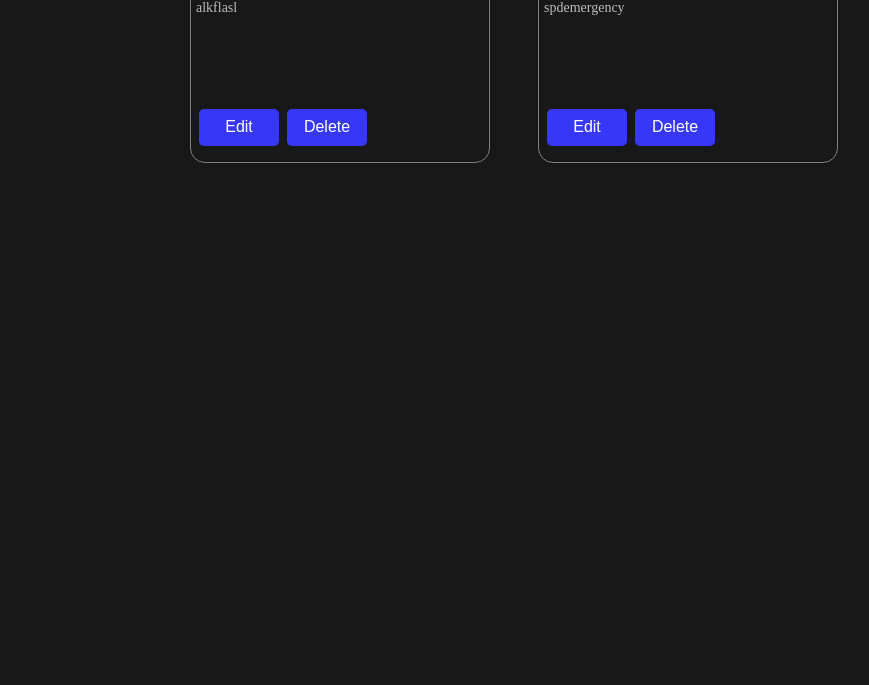
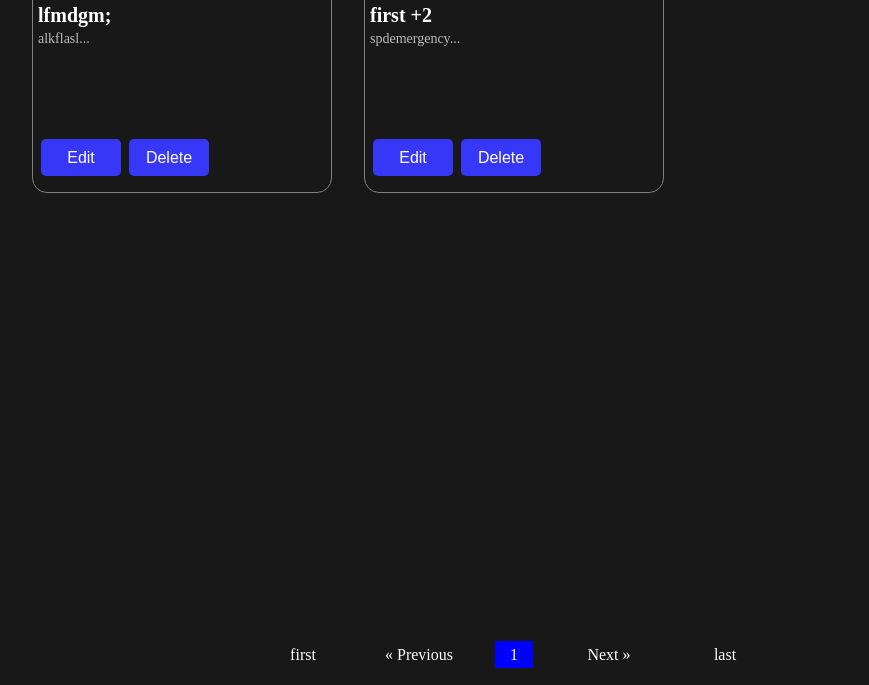
Before and after one commit to Manishankar-Mandapati/simple-crud-application, a PHP site: page / in a window 1280 px wide. Shown: the part 325-1010 px from the top of the page, without its empty margins (126-995 px from the left). Before the commit the page ends 488 px from the top, so only its background shows below. Run offline with PHP 8.4, Linux system fonts and the light colour scheme; data comes from the database, SQL or seed files in the repository.

Commit message:
added search and pagination functionality

```diff
--- a/createPost.php
+++ b/createPost.php
@@ -42,7 +42,7 @@ else
         include("nav.php");
     ?>
     <div class="full-screen flex-box content-center">
-        <form class="flex-box flex-col" action="createPost.php" method="post">
+        <form class="flex-box flex-col form" action="createPost.php" method="post">
             <h2 class="form-title">Create Post</h2>
             <input type="text" name="title" id="" placeholder="Title">
             <textarea name="content" id="" cols="30" rows="10" placeholder="Description"></textarea>
--- a/delete.php
+++ b/delete.php
@@ -18,4 +18,9 @@ if(isset($_SESSION["username"]))
  {
     echo $e;
  }
+}else{
+    echo '<script>window.alert("please login")
+        window.location.href = "/CRUD_Application/login.php"
+    </script>';
+   // header("Location:register.php");
 }
--- a/edit.php
+++ b/edit.php
@@ -24,7 +24,7 @@ if(isset($_SESSION['username'])){
 else
 {
     echo '<script>window.alert("please login")
-        window.location.href = "/CRUD_Application/index.php"
+        window.location.href = "/CRUD_Application/login.php"
     </script>';
     // header("Location:login.php");
 }
@@ -54,7 +54,7 @@ else
         }
     ?>
     <div class="full-screen flex-box content-center">
-        <form class="flex-box flex-col" action="edit.php?id=<?php echo $search_element?>" method="post">
+        <form class="flex-box flex-col form" action="edit.php?id=<?php echo $search_element?>" method="post">
             <h2 class="form-title">Edit Post</h2>
             <input type="text" name="title" id="" value="<?php echo $title?>">
             <textarea name="content" id="" cols="30" rows="10"><?php echo $content?></textarea>
--- a/index.php
+++ b/index.php
@@ -1,5 +1,6 @@
 <?php
-require_once('backend/dbConnection.php');
+// require_once('backend/dbConnection.php');
+require_once('pagination.php');
 ?>
 <!DOCTYPE html>
 <html lang="en">
@@ -10,32 +11,45 @@ require_once('backend/dbConnection.php');
 </head>
 <body>
 <?php include("nav.php")  ?>
-    <div class="container flex-box content-center">
+    <div class="container">
+        <div class="wrapper">
              <?php
-            global $conn;
-            $sql="SELECT *FROM POSTS";
-            $stmt=$conn->query($sql);
-            while($DataRows=$stmt->fetch()){
-                $id=$DataRows['id'];
-                $title=$DataRows['title'];
-                $content=$DataRows['content'];
-                $created_at=$DataRows['created_at'];
+            foreach($posts as $post){
         ?>
             <div class="post-container flex-box flex-col">
                 <div class="post-img">
                     <img src="https://media.istockphoto.com/id/1147544807/vector/thumbnail-image-vector-graphic.jpg?s=612x612&w=0&k=20&c=rnCKVbdxqkjlcs3xH87-9gocETqpspHFXu5dIGB4wuM=" alt="post-image">
                 </div>
                 <div class="post-content flex-box flex-col">
-                <h3 class="post-title"><?php echo $title?></h3>
-                <p class="post-description"><?php echo $content?></p>
+                    <h3 class="post-title"><?php echo $post['title']?></h3>
+                    <p class="post-description"><?php echo substr($post['content'], 0, 150).'...'?></p>
                 </div>
                      <div class="post-btns flex-box">
                         <!-- <button class="btn">view</button> -->
-                   <a href="edit.php?id=<?php echo $id;?>"><button class="btn">Edit</button></a>
-                   <a href="delete.php?id=<?php echo $id;?>"><button class="btn">Delete</button></a>
+                    <a href="edit.php?id=<?php echo $post['id'];?>"><button class="btn">Edit</button></a>
+                    <a href="delete.php?id=<?php echo $post['id'];?>"><button class="btn">Delete</button></a>
                 </div>
             </div>
         <?php } ?>
         </div>
+    </div>
+
+    <div class="pagination">
+        <a href="?page_no=1" class="btn">first</a>
+
+        <a href="?page_no=<?php echo  $page>1 ? $page-1 : 1; ?>" class="btn">&laquo; Previous</a>
+
+        <div class="page_buttons">
+            <?php for($i = $start; $i<= $end; $i++) {
+            $activeClass = ($i == $page) ? 'active' : "";
+            ?>
+                <a href="?page_no=<?php echo $i;?>" class="<?php echo $activeClass?>"> <span class="page_btn"><?php echo $i?></span></a>
+            <?php } ?>
+        </div>
+
+        <a href="?page_no=<?php echo  $page<$total_pages ? $page+1 : $total_pages; ?>" class="btn">Next &raquo;</a>
+
+        <a href="?page_no=<?php echo $total_pages?>" class="btn">last</a>
+    </div>
 </body>
 </html>
--- a/login.php
+++ b/login.php
@@ -68,7 +68,7 @@
                      </div>';
             }
         ?>
-        <form class="flex-box flex-col" action="login.php" method="post">
+        <form class="flex-box flex-col form" action="login.php" method="post">
             <input type="text" name="username" id="" placeholder="Username">
             <input type="password" name="password" id="" placeholder="Password">
             <div class="flex-box content-space">
--- a/nav.php
+++ b/nav.php
@@ -26,6 +26,12 @@ if (session_status() === PHP_SESSION_NONE) {
                 }
              ?>
         </div>
+    <div class="searchform">
+            <form action="search.php" method="get" >
+                <input type="text" name="search" placeholder="search...">
+                <input type="submit" name="search_button" value="search" class="btn">
+            </form>
+    </div>
 
         <div class="nav-links flex-box">
            <?php
--- /dev/null
+++ b/pagination.php
@@ -0,0 +1,34 @@
+<?php
+    include_once "backend/dbConnection.php";
+    $posts_per_page = 6;
+    $sql = "SELECT COUNT(*) AS TOTAL FROM posts";
+    $stmt = $conn->prepare($sql);
+    $stmt->execute();
+    $total_posts = $stmt->fetch(PDO::FETCH_ASSOC)['TOTAL'];
+    $total_pages = ceil($total_posts / $posts_per_page);
+
+    $page = isset($_GET["page_no"]) ? ((int) $_GET["page_no"]) : 1; //check this line if errors occurs
+    $page = max(1, min($page, $total_pages));
+    $starting_page = ($page-1) * $posts_per_page;
+
+    $sql = "SELECT * FROM posts LIMIT :start, :end ";
+    $stmt = $conn->prepare($sql);
+    $stmt->bindValue(':start', $starting_page, PDO::PARAM_INT);
+    $stmt->bindValue(':end', $posts_per_page, PDO::PARAM_INT);
+    $stmt->execute();
+    $posts = $stmt->fetchAll(PDO::FETCH_ASSOC);
+
+     if ($page == 1) {
+        $start = 1;
+        $end = min(3, $total_pages);
+    } elseif ($page == $total_pages) {
+        $start = max(1, $total_pages - 2);
+        $end = $total_pages;
+    } elseif($page == $total_pages-1){
+        $start = $page-1;
+        $end = $total_pages;
+    }else {
+        $start = $page-1;
+        $end = $page + 1;
+    }
+?>
--- a/register.php
+++ b/register.php
@@ -65,7 +65,7 @@ if(isset($_POST["submit"]))
                      </div>';
             }
         ?>
-        <form class="flex-box flex-col" action="register.php" method="post">
+        <form class="flex-box flex-col form" action="register.php" method="post">
             <input type="text" name="username" id="" placeholder="Username">
             <input type="password" name="password" id="" placeholder="Password">
             <input type="password" name="cpassword" id="" placeholder="Confirm Password">
--- a/styles/style.css
+++ b/styles/style.css
@@ -89,6 +89,12 @@ nav{
     align-items: center;
     justify-content: space-between;
     border-bottom: 2px solid rgb(106, 106, 106);
+    width: 100%;
+    position: sticky;
+    top: 0;
+    left: 0;
+    z-index: 100;
+    background-color: black;
 }
 
 .logo span{
@@ -130,7 +136,7 @@ nav{
 
 /* --------------------------- form css starts here -------------------------- */
 
-form{
+.form{
     width: 500px;
     gap: 10px;
     border: 3px solid rgb(132, 132, 132);
@@ -166,11 +172,11 @@ textarea{
     font-family: "poppins";
 }
 
-form div a{
+.form div a{
     font-size: 15px;
 }
 
-form div a:hover{
+.form div a:hover{
     color: var(--color-primary);
 }
 
@@ -194,10 +200,19 @@ form div a:hover{
 
 /* -------------------------------index css starts from here ------------------------------------- */
 .container{
-    padding: 1rem;
-    flex-wrap: wrap;
-    gap: 3rem;
+   display: flex;
+   justify-content: center;
+   padding: 2rem 0rem;
 }
+
+.wrapper{
+    display: grid;
+    grid-template-columns: repeat(3, 1fr);
+    justify-items: center;
+    gap: 2rem;
+    min-height: 100vh;
+}
+
 .post-container{
     width: 300px;
     height: 400px;
@@ -262,3 +277,51 @@ form div a:hover{
 .post-btns *{
     width: 80px;
 }
+
+/* ------------------------------------------pagination css starts here --------------------------------- */
+.pagination{
+    /* background-color: red; */
+    display: flex;
+    justify-content: center;
+    align-items: center;
+    padding: 1rem;
+    gap: 1rem;
+}
+
+.pagination .btn{
+    width: 100px;
+    background-color: transparent;
+    text-align: center;
+    /* border: 1px solid; */
+    padding: .2rem;
+    border-radius: 0;
+}
+
+.pagination .btn:hover{
+    background-color: var(--color-primary);
+}
+
+.pagination .page_buttons{
+    /* background-color: red; */
+    padding: 5px 10px;
+}
+
+.pagination .page_btn{
+    background-color: transparent;
+    outline: none;
+    border: none;
+    padding: 5px 10px;
+    font-size: 16px;
+    text-align: center;
+}
+
+.pagination .page_buttons a{
+    padding: 5px;
+    background-color: rgba(87, 87, 87, 0.499);
+    color: black;
+}
+
+.pagination a.active{
+    background-color: blue;
+    border: none;
+}
```
Also changed, not shown: search.php (added, +111 -0 lines). Lines whose indentation alone changed are shown as unchanged.
